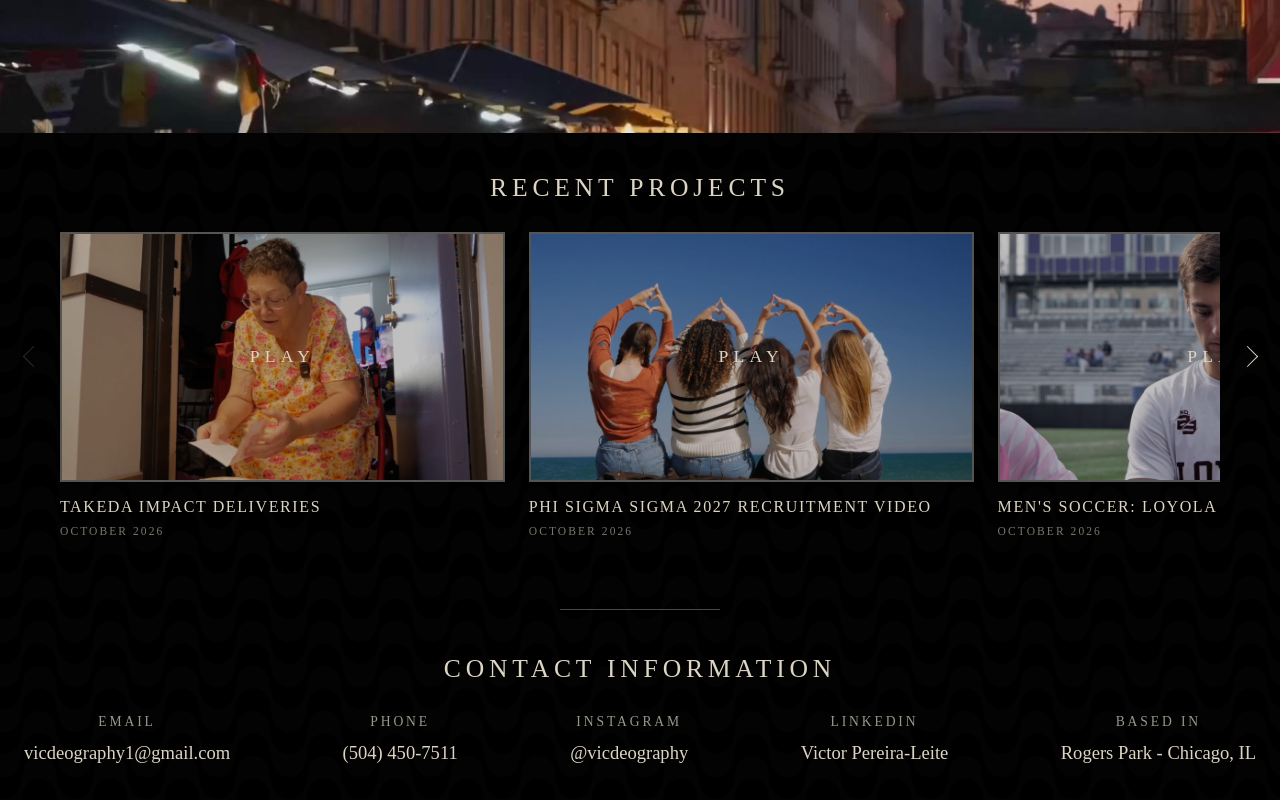
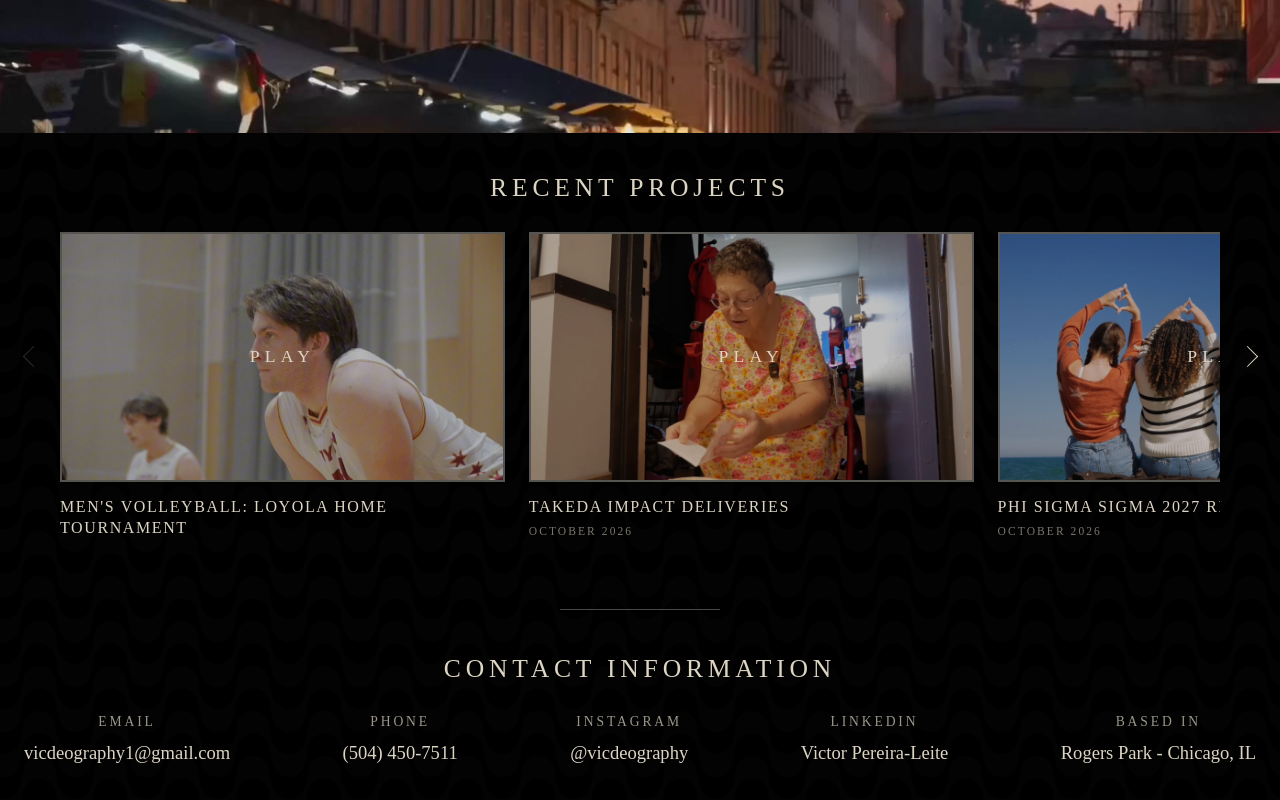
Before and after one commit to vicdeography/videography-portfolio, a Next.js app: page / in a window 1280 px wide. Shown: the part 720-1520 px from the top of the page. Built offline with nearby package versions, Linux system fonts and the light colour scheme.

Commit message:
Add the men's volleyball home tournament video
Top of Sports and first in Recent Projects on the home page.

Co-Authored-By: Claude Opus 5.5 <noreply@anthropic.com>
Claude-Session: https://claude.ai/code/session_012doww6FyTtxXFFgc2YjrpC

```diff
--- a/app/projects.js
+++ b/app/projects.js
@@ -5,6 +5,7 @@ import staringContestPoster from '../public/projects/the-staring-contest.jpg';
 import lisbonAtDuskPoster from '../public/projects/lisbon-at-dusk.jpg';
 import lucSoccerPoster from '../public/projects/luc-soccer-huddle.jpg';
 import loyolaWcsPoster from '../public/projects/loyola-wcs-vs-northwestern.jpg';
+import loyolaMvbPoster from '../public/projects/loyola-mvb-home-tournament.jpg';
 import takedaPoster from '../public/projects/takeda-impact-deliveries.jpg';
 import phiSigPoster from '../public/projects/phi-sigma-sigma-recruitment.jpg';
 import loyolaMcsNorthwesternPoster from '../public/projects/loyola-mcs-vs-northwestern.jpg';
@@ -148,6 +149,13 @@ export const projects = {
   ],
   sports: [
     {
+      video: 'https://yruexne8z4cwufst.public.blob.vercel-storage.com/Club%20VB%20H264.mov',
+      poster: loyolaMvbPoster.src,
+      title: "Men's Volleyball: Loyola Home Tournament",
+      description:
+        'Tournament montage of Loyola University Chicago Men’s Club Volleyball team. Shot with Panasonic LUMIX G85.',
+    },
+    {
       video: 'https://yruexne8z4cwufst.public.blob.vercel-storage.com/Mens%20Club%20Soccer%20vs%20Nwestern%20h264.mov',
       poster: loyolaMcsNorthwesternPoster.src,
       title: "Men's Soccer: Loyola vs Northwestern",
@@ -188,6 +196,7 @@ export function getProjects(slug) {
 
 // The home page's "Recent Projects" row, left to right: [subtab, title] of projects listed above.
 const RECENT = [
+  ['sports', "Men's Volleyball: Loyola Home Tournament"],
   ['brand-videos', 'Takeda Impact Deliveries'],
   ['brand-videos', 'Phi Sigma Sigma 2027 Recruitment Video'],
   ['sports', "Men's Soccer: Loyola vs Northwestern"],
```
Also changed, not shown: public/projects/loyola-mvb-home-tournament.jpg (added).
